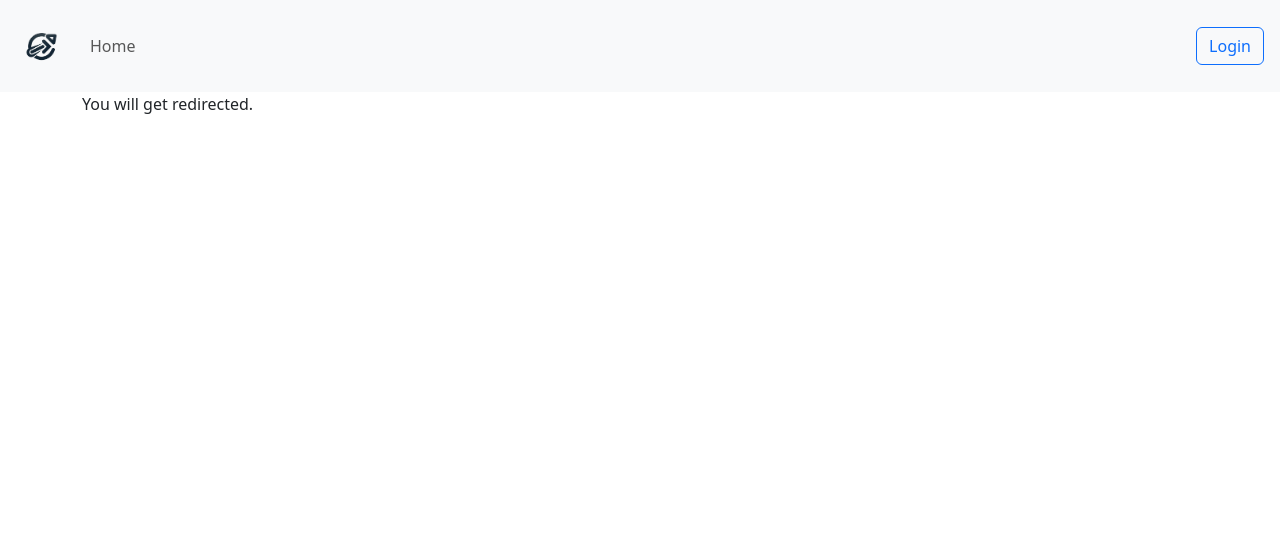
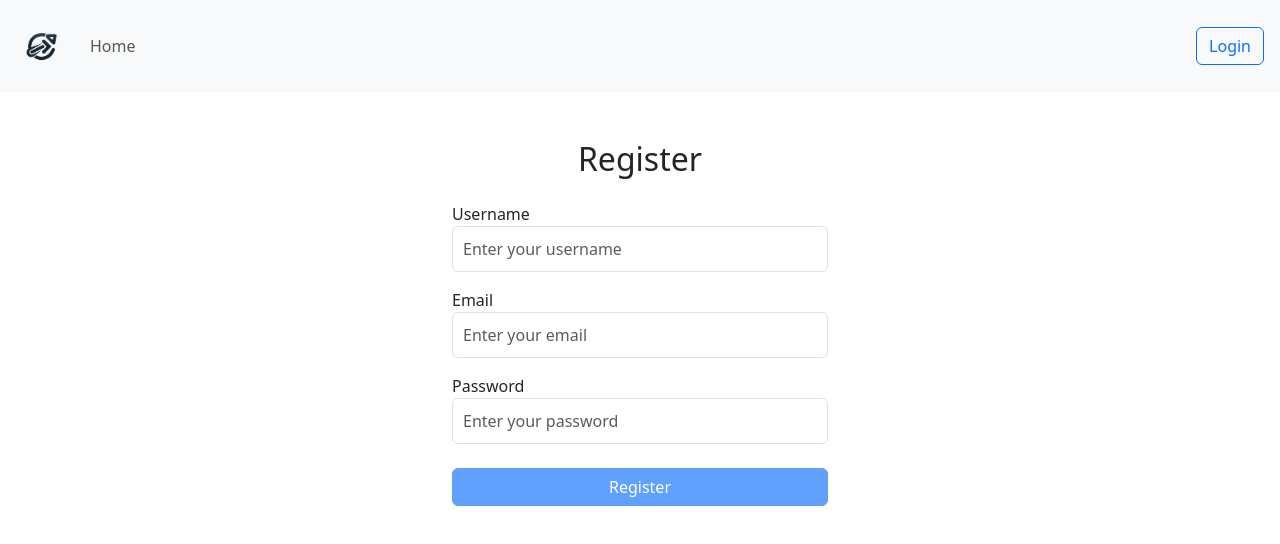
Before and after one commit to MekodoDE/urlshortener-frontend, an Angular app in the folder app/: page /register in a window 1280 px wide. Shown: the top 544 px of the page. Built offline with nearby package versions, Linux system fonts and the light colour scheme; no server answers.

Commit message:
Init register component

```diff
--- a/app/src/app/app-routing.module.ts
+++ b/app/src/app/app-routing.module.ts
@@ -1,6 +1,7 @@
 import { NgModule } from '@angular/core';
 import { RouterModule, Routes } from '@angular/router';
 import { HomeComponent } from './components/home/home.component';
+import { RegisterComponent } from './components/register/register.component';
 import { UserComponent } from './components/user/user.component';
 import { RedirectComponent } from './components/redirect/redirect.component';
 import { UrlsListComponent } from './components/urls/urls-list/urls-list.component';
@@ -9,6 +10,7 @@ import { UrlEditComponent } from './components/urls/url-edit/url-edit.component'
 
 const routes: Routes = [
   { path: '', component: HomeComponent },
+  { path: 'register', component: RegisterComponent },
   { path: 'users', component: UserComponent },
   { path: 'urls/create', component: UrlCreateComponent },
   { path: 'urls/:urlKey/edit', component: UrlEditComponent },
--- a/app/src/app/app.module.ts
+++ b/app/src/app/app.module.ts
@@ -12,6 +12,7 @@ import { NavbarComponent } from './components/navbar/navbar.component';
 import { UrlsListComponent } from './components/urls/urls-list/urls-list.component';
 import { UrlCreateComponent } from './components/urls/url-create/url-create.component';
 import { UrlEditComponent } from './components/urls/url-edit/url-edit.component';
+import { RegisterComponent } from './components/register/register.component';
 
 @NgModule({
   declarations: [
@@ -20,7 +21,8 @@ import { UrlEditComponent } from './components/urls/url-edit/url-edit.component'
     NavbarComponent,
     UrlsListComponent,
     UrlCreateComponent,
-    UrlEditComponent
+    UrlEditComponent,
+    RegisterComponent
   ],
   imports: [
     BrowserModule,
--- /dev/null
+++ b/app/src/app/components/register/register.component.html
@@ -0,0 +1,68 @@
+<div class="container mt-5">
+  <form #registrationForm="ngForm" (ngSubmit)="onSubmit(registrationForm)">
+    <h2 class="mb-4">Register</h2>
+
+    <!-- Display error message -->
+    <div *ngIf="errorMessage" class="alert alert-danger">{{ errorMessage }}</div>
+
+    <!-- Username Field -->
+    <div class="form-group">
+      <label for="username">Username</label>
+      <input
+        type="text"
+        id="username"
+        class="form-control"
+        name="username"
+        [(ngModel)]="username"
+        required
+        #usernameField="ngModel"
+        placeholder="Enter your username" />
+
+      <div *ngIf="usernameField.invalid && usernameField.touched" class="text-danger">
+        Username is required.
+      </div>
+    </div>
+
+    <!-- Email Field -->
+    <div class="form-group mt-3">
+      <label for="email">Email</label>
+      <input
+        type="email"
+        id="email"
+        class="form-control"
+        name="email"
+        [(ngModel)]="email"
+        required
+        #emailField="ngModel"
+        placeholder="Enter your email" />
+
+      <div *ngIf="emailField.invalid && emailField.touched" class="text-danger">
+        A valid email is required.
+      </div>
+    </div>
+
+    <!-- Password Field -->
+    <div class="form-group mt-3">
+      <label for="password">Password</label>
+      <input
+        type="password"
+        id="password"
+        class="form-control"
+        name="password"
+        [(ngModel)]="password"
+        required
+        minlength="6"
+        #passwordField="ngModel"
+        placeholder="Enter your password" />
+
+      <div *ngIf="passwordField.invalid && passwordField.touched" class="text-danger">
+        Password is required (minimum 6 characters).
+      </div>
+    </div>
+
+    <!-- Submit Button -->
+    <button type="submit" class="btn btn-primary mt-4" [disabled]="registrationForm.invalid">
+      Register
+    </button>
+  </form>
+</div>
--- /dev/null
+++ b/app/src/app/components/register/register.component.scss
@@ -0,0 +1,21 @@
+.container {
+    max-width: 400px;
+    margin: auto;
+  }
+
+  h2 {
+    text-align: center;
+  }
+
+  .form-control {
+    padding: 10px;
+    font-size: 1rem;
+  }
+
+  .text-danger {
+    font-size: 0.9rem;
+  }
+
+  button {
+    width: 100%;
+  }
--- /dev/null
+++ b/app/src/app/components/register/register.component.ts
@@ -0,0 +1,43 @@
+import { Component } from '@angular/core';
+import { Router } from '@angular/router';
+import { ApiService } from '../../services/api/api.service';
+
+@Component({
+  selector: 'app-register',
+  templateUrl: './register.component.html',
+  styleUrl: './register.component.scss'
+})
+export class RegisterComponent {
+  username: string = '';
+  email: string = '';
+  password: string = '';
+  errorMessage: string = '';
+
+  constructor(private apiService: ApiService, private router: Router) { }
+
+  onSubmit(form: any) {
+    if (form.valid) {
+      const userData = {
+        username: this.username,
+        email: this.email,
+        password: this.password,
+      };
+
+      console.log('Form Submitted!');
+      console.log('Email:', this.email);
+      console.log('Password:', this.password);
+      // Add your login logic here (e.g., sending credentials to the server)
+
+      this.apiService.createUser(userData).subscribe(
+        () => {
+          console.log('Registration successful!');
+          this.router.navigate(['/login']);
+        },
+        (error) => {
+          this.errorMessage = error;
+          console.error('Registration failed:', error);
+        }
+      );
+    }
+  }
+}
```
Also changed, not shown: 1 other file (tests, documents, lock files or other folders).
